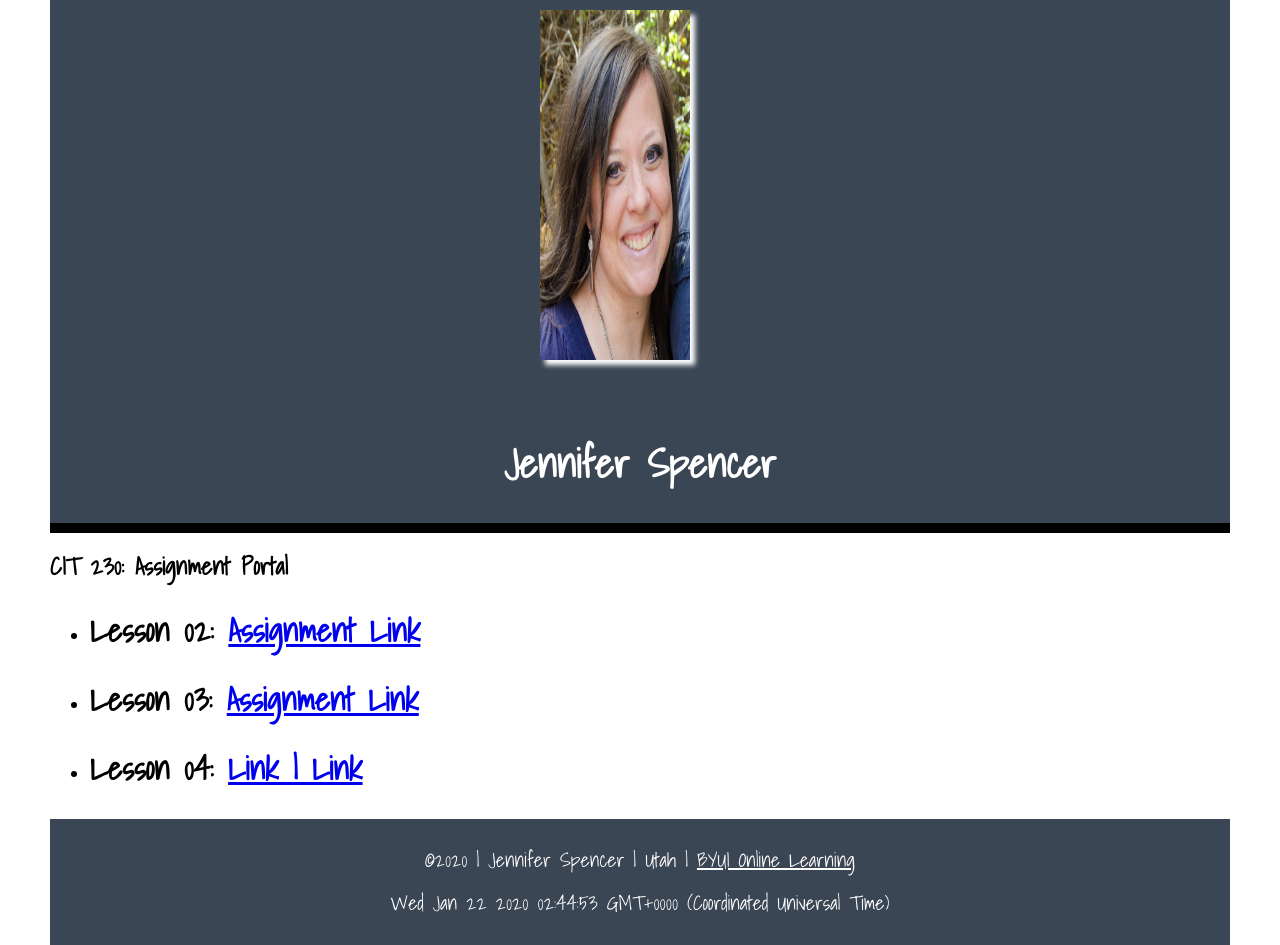
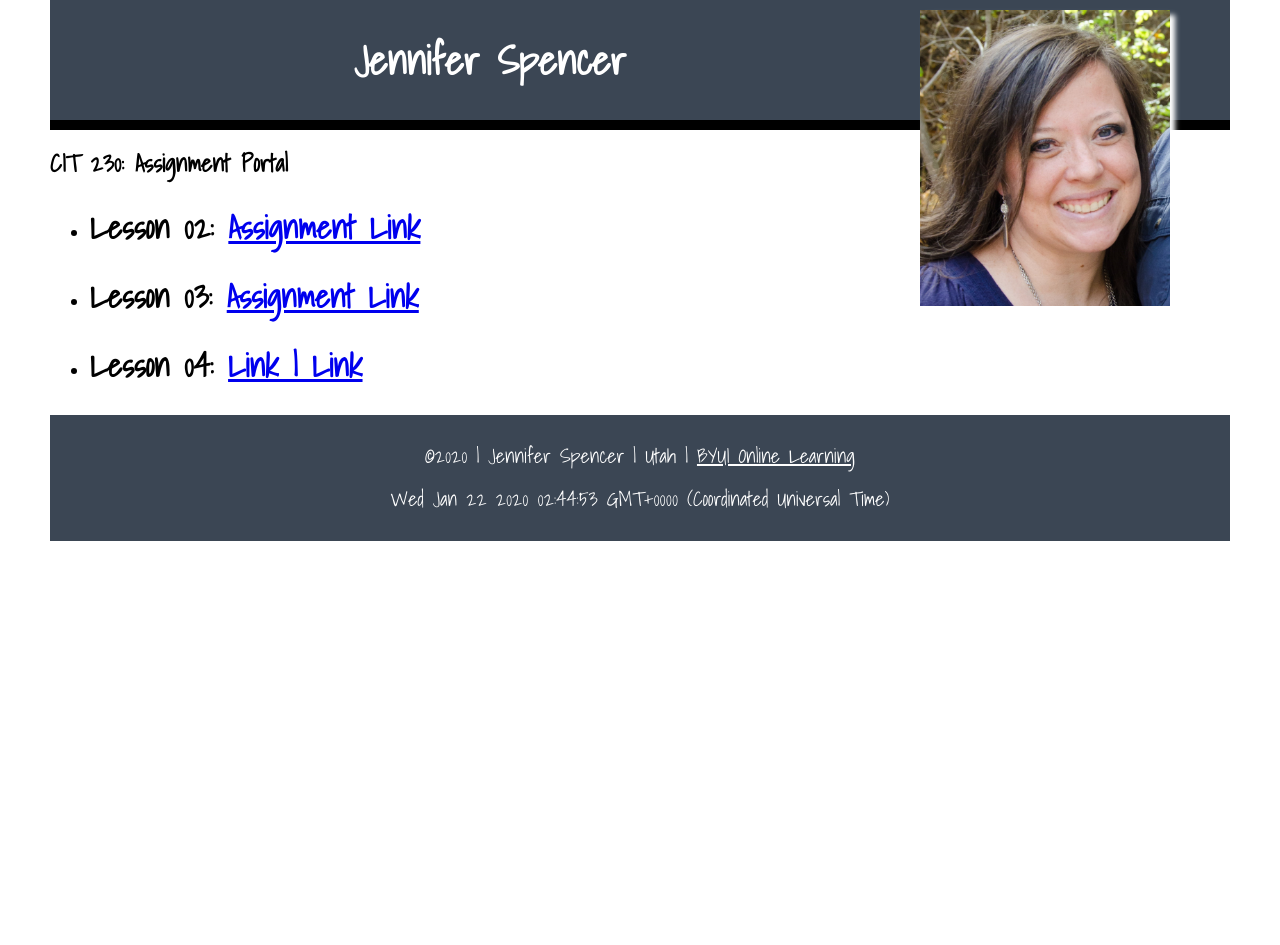
Before and after one commit to spencerasj/spencerasj.github.io, a plain HTML site: page index.html in a window 1280 px wide. After the commit the page ends 800 px from the top, so only its background shows below. Drawn offline with Linux system fonts and the light colour scheme; a web font is replaced by a local one.

Commit message:
added meta data

```diff
--- a/css/small.css
+++ b/css/small.css
@@ -26,11 +26,11 @@ body {
 }
 
 #selfPhoto {
-    position: relative;
+    float: right;
 
-    width: 150px;
+    width: 250px;
     box-shadow: 5px 5px 5px;
-    height: 350px;
+
     margin-right: 50px;
     margin-bottom: 50px;
 }
--- a/index.html
+++ b/index.html
@@ -5,6 +5,7 @@
     <meta charset="utf-8">
     <meta http-equiv="X-UA-Compatible" content="IE=edge">
     <meta name="viewport" content="width=device-width, initial-scale=1">
+    <meta name ="description" content =  "Assignment portal for Jennifer Spencer in CIT 230: Web Frontend Development at Brigham Young University - Idaho">
     <link rel="stylesheet" href="css/normalize.css">
     <link rel="stylesheet" href="css/small.css">
     <link rel="stylesheet" href="css/medium.css">
```
